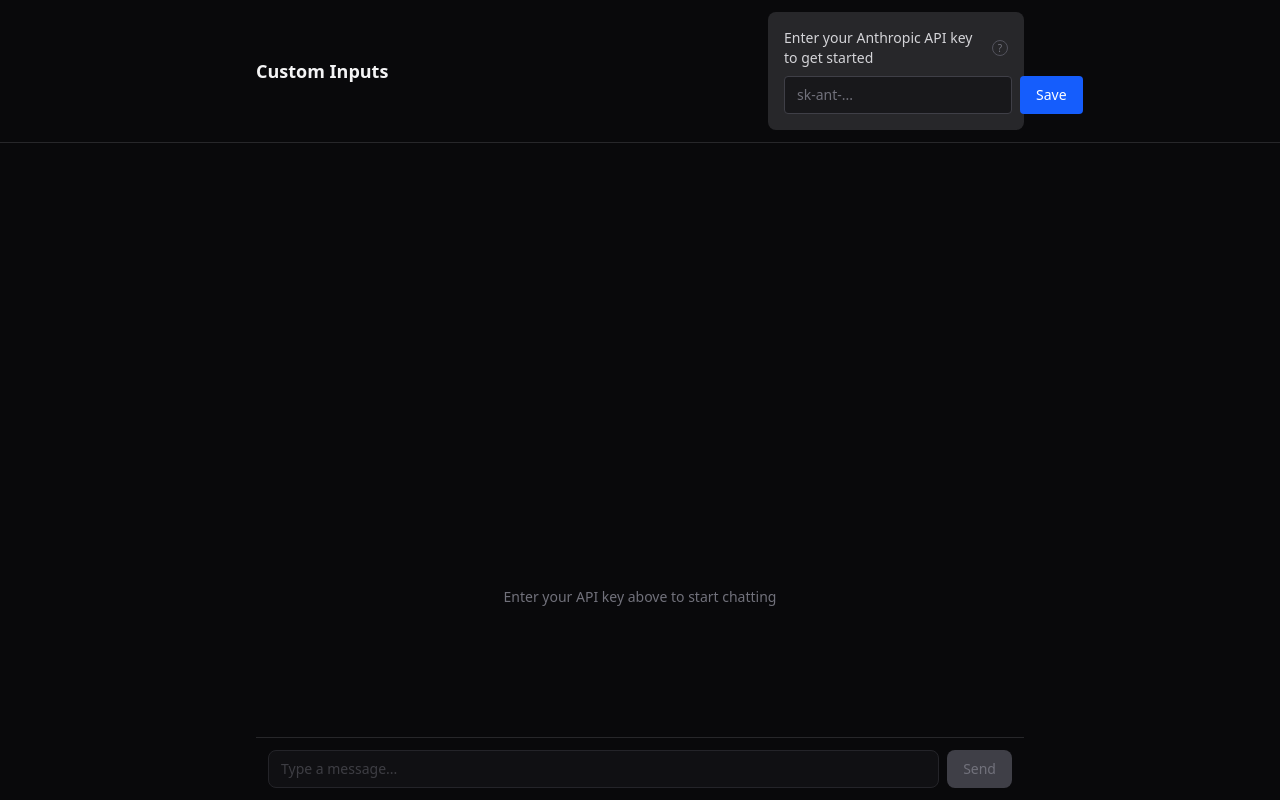
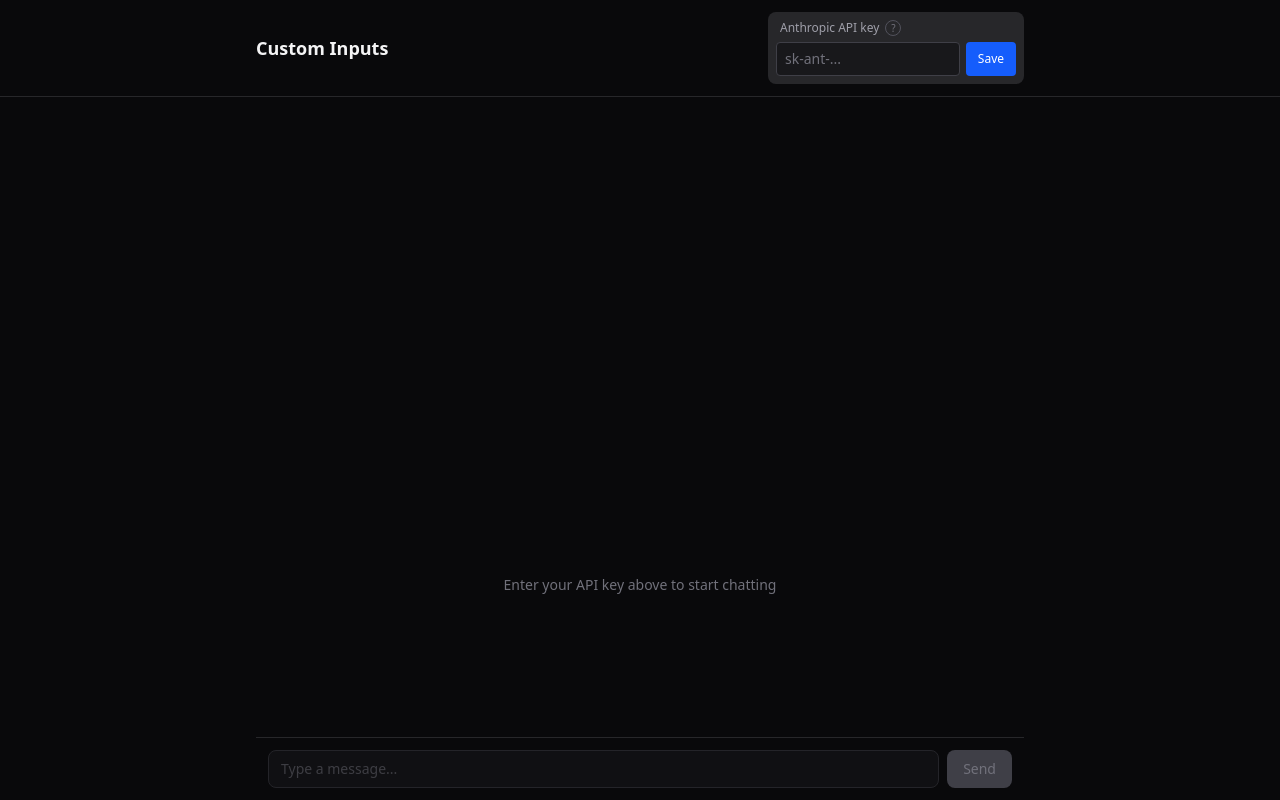
Before and after one commit to aran/custom-inputs, a Next.js app: page / in a window 1280 px wide. Built offline with nearby package versions, Linux system fonts and the light colour scheme.

Commit message:
Fix API key input overflow: tighter padding, min-w-0, shrink-0 button

```diff
--- a/src/components/ApiKeySettings.tsx
+++ b/src/components/ApiKeySettings.tsx
@@ -75,23 +75,23 @@ export default function ApiKeySettings({ onKeyChange }: ApiKeySettingsProps) {
   }
 
   return (
-    <div className="p-4 bg-zinc-800 rounded-lg">
-      <label className="flex items-center gap-1.5 text-sm text-zinc-300 mb-2">
-        Enter your Anthropic API key to get started
+    <div className="p-2 bg-zinc-800 rounded-lg">
+      <label className="flex items-center gap-1.5 text-xs text-zinc-400 mb-1.5 px-1">
+        Anthropic API key
         <PrivacyTooltip />
       </label>
-      <div className="flex gap-2">
+      <div className="flex gap-1.5">
         <input
           type="password"
           value={key}
           onChange={(e) => setKey(e.target.value)}
           onKeyDown={(e) => e.key === "Enter" && handleSave()}
           placeholder="sk-ant-..."
-          className="flex-1 bg-zinc-900 border border-zinc-700 rounded px-3 py-2 text-sm text-zinc-100 placeholder-zinc-500 focus:outline-none focus:border-zinc-500"
+          className="flex-1 min-w-0 bg-zinc-900 border border-zinc-700 rounded px-2 py-1.5 text-sm text-zinc-100 placeholder-zinc-500 focus:outline-none focus:border-zinc-500"
         />
         <button
           onClick={handleSave}
-          className="px-4 py-2 bg-blue-600 hover:bg-blue-500 text-white text-sm rounded"
+          className="px-3 py-1.5 bg-blue-600 hover:bg-blue-500 text-white text-xs rounded shrink-0"
         >
           Save
         </button>
```
